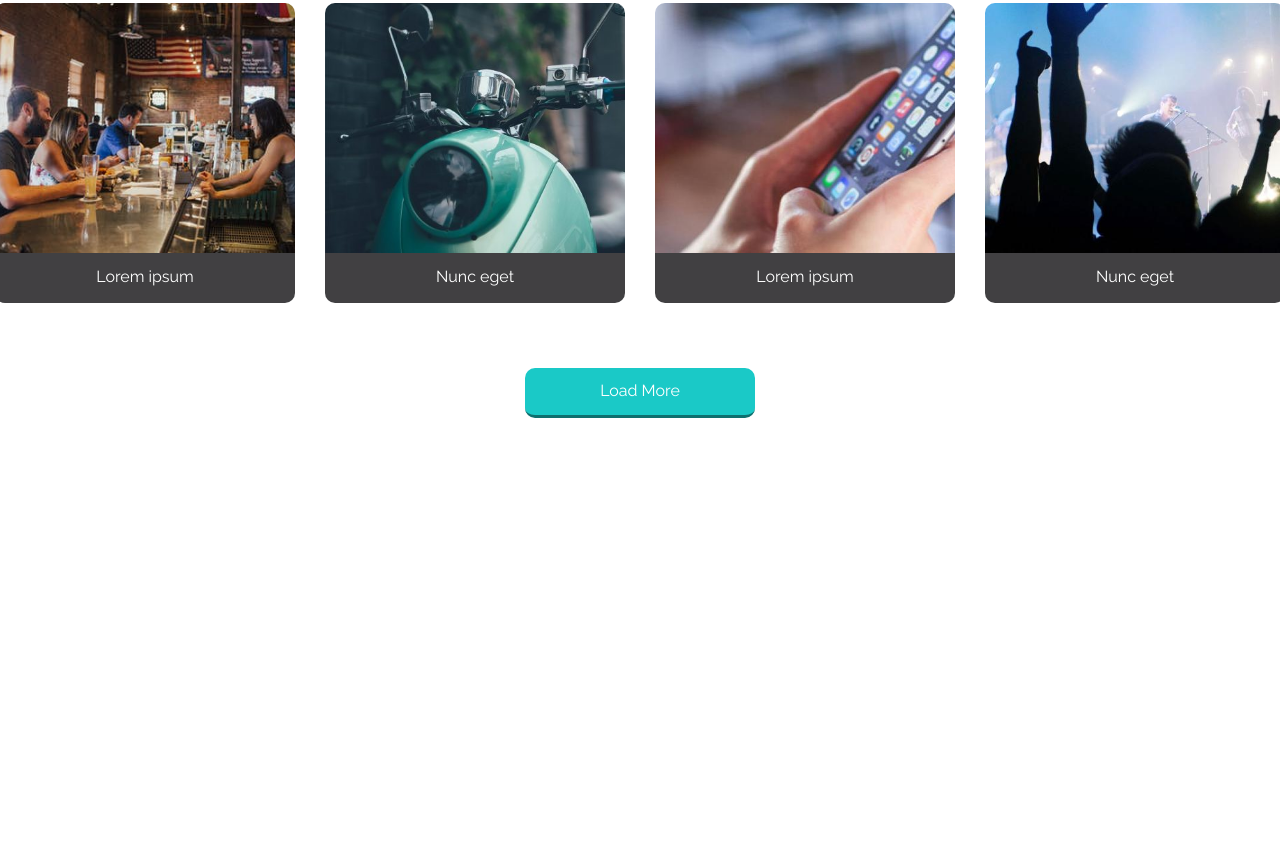
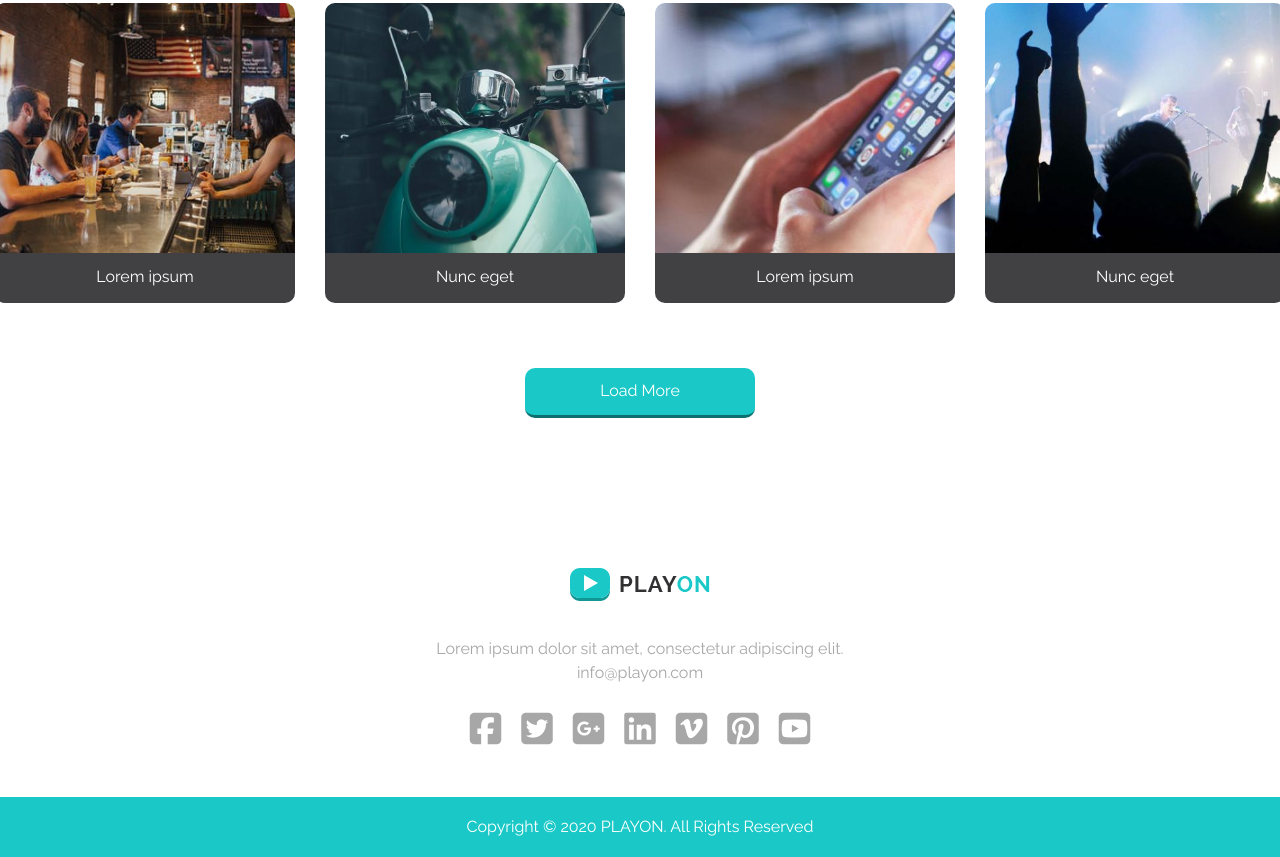
Before and after one commit to krzosdominik/playon_LandingPage, a website: page index.html in a window 1280 px wide. Shown: the part 3448-4305 px from the top of the page. Before the commit the page ends 4000 px from the top, so only its background shows below. Drawn offline with Linux system fonts and the light colour scheme.

Commit message:
add page footer

```diff
--- a/index.html
+++ b/index.html
@@ -6,6 +6,8 @@
         <meta http-equiv="X-UA-Compatible" content="ie=edge">
         <title>PLAYON</title>
         <link rel="stylesheet" href="./css/main.css">
+        <script src="https://kit.fontawesome.com/3497b25a74.js"
+            crossorigin="anonymous"></script>
     </head>
     <body>
 
@@ -238,5 +240,29 @@
             <button class="video__button">Load More</button>
         </section>
 
+        <footer class="page-footer">
+            <figure class="page__logo">
+                <img src="./assets/logo.png" alt="Company logo" />
+            </figure>
+            <p class="footer__description">
+                Lorem ipsum dolor sit amet, consectetur adipiscing elit. <br />
+                info@playon.com
+            </p>
+            <div class="footer__icons">
+                <i class="fab fa-facebook-square"></i>
+                <i class="fab fa-twitter-square"></i>
+                <i class="fab fa-google-plus-square"></i>
+                <i class="fab fa-linkedin"></i>
+                <i class="fab fa-vimeo-square"></i>
+                <i class="fab fa-pinterest-square"></i>
+                <i class="fab fa-youtube-square"></i>
+            </div>
+            <div class="footer__bottom">
+                <p class="footer__botom-text">
+                    Copyright © 2020 PLAYON. All Rights Reserved
+                </p>
+            </div>
+        </footer>
+
     </body>
 </html>
--- /dev/null
+++ b/scss/elements/_footer.scss
@@ -0,0 +1,49 @@
+.page-footer {
+  display: flex;
+  justify-content: center;
+  align-items: center;
+  flex-direction: column;
+  text-align: center;
+
+  .footer__description {
+    line-height: 1.5;
+  }
+
+  .footer__icons {
+    display: flex;
+    justify-content: center;
+    align-items: center;
+
+    @media (max-width: 450px) {
+      flex-wrap: wrap;
+    }
+  }
+
+  .fab {
+    font-size: 36px;
+    margin: 10px;
+    cursor: pointer;
+    transition: color 0.2s 0.2s ease-in-out;
+    @media (max-width: 450px) {
+      font-size: 50px;
+    }
+
+    &:hover {
+      color: $primary_color;
+    }
+  }
+
+  .footer__bottom {
+    width: 100%;
+    background-color: $primary_color;
+    height: 60px;
+    margin-top: 40px;
+    display: flex;
+    justify-content: center;
+    align-items: center;
+
+    .footer__botom-text {
+      color: $secondary_color;
+    }
+  }
+}
--- a/scss/main.scss
+++ b/scss/main.scss
@@ -20,3 +20,4 @@
 @import './elements/testimonials';
 @import './elements/why';
 @import './elements/video';
+@import './elements/footer';
```
Also changed, not shown: css/main.css, 1 other file.
